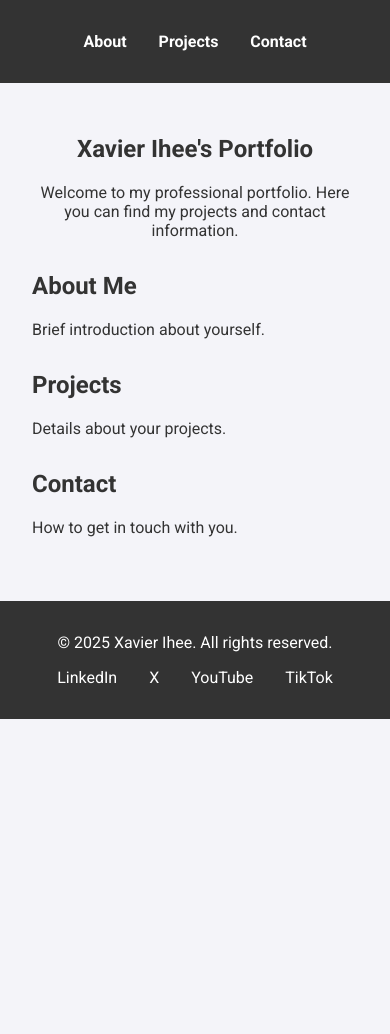
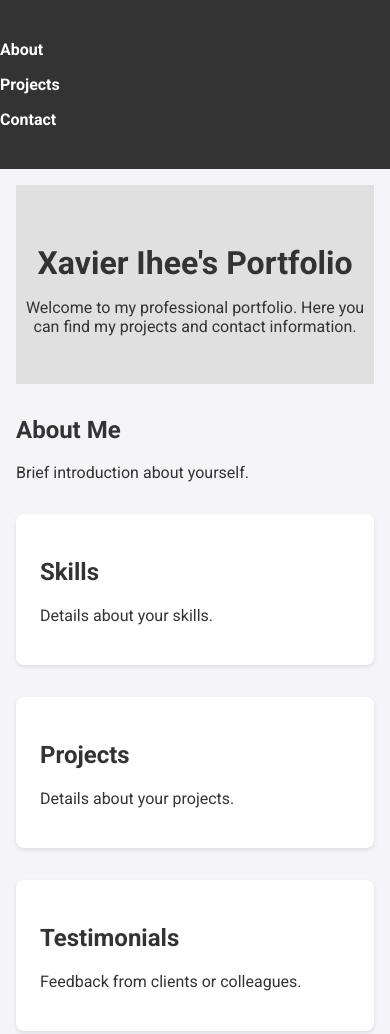
Before and after one commit to xavierihee/portfolio-landing, a website: page src/index.html in a window 390 px wide. Shown: the top 1034 px of the page. Before the commit the page ends 844 px from the top, so only its background shows below. Drawn offline with Linux system fonts and the light colour scheme.

Commit message:
udate html and css visual appeal

```diff
--- a/src/index.html
+++ b/src/index.html
@@ -9,15 +9,18 @@
   <link rel="preconnect" href="https://fonts.googleapis.com">
   <link rel="preconnect" href="https://fonts.gstatic.com" crossorigin>
   <link href="https://fonts.googleapis.com/css2?family=Roboto:wght@400;700&display=swap" rel="stylesheet">
+  <link rel="icon" href="favicon.ico" type="image/x-icon">
+  <meta name="description" content="Xavier Ihee's professional portfolio showcasing projects and contact information.">
+  <meta name="keywords" content="Xavier Ihee, portfolio, Devops enthusiast, projects, contact">
 </head>
 
 <body>
   <header>
     <nav>
       <ul>
-        <li><a href="#about">About</a></li>
-        <li><a href="#projects">Projects</a></li>
-        <li><a href="#contact">Contact</a></li>
+        <li><a href="#about" aria-label="About">About</a></li>
+        <li><a href="#projects" aria-label="Projects">Projects</a></li>
+        <li><a href="#contact" aria-label="Contact">Contact</a></li>
       </ul>
     </nav>
   </header>
@@ -30,9 +33,17 @@
       <h2>About Me</h2>
       <p>Brief introduction about yourself.</p>
     </section>
+    <section id="skills">
+      <h2>Skills</h2>
+      <p>Details about your skills.</p>
+    </section>
     <section id="projects">
       <h2>Projects</h2>
       <p>Details about your projects.</p>
+    </section>
+    <section id="testimonials">
+      <h2>Testimonials</h2>
+      <p>Feedback from clients or colleagues.</p>
     </section>
     <section id="contact">
       <h2>Contact</h2>
@@ -42,12 +53,22 @@
   <footer>
     <p>&copy; 2025 Xavier Ihee. All rights reserved.</p>
     <ul>
-      <li><a href="https://www.linkedin.com/in/xavierihee" target="_blank">LinkedIn</a></li>
-      <li><a href="https://www.twitter.com/xavierihee.dev" target="_blank">X</a></li>
-      <li><a href="https://www.youtube.com/xavierihee.dev" target="_blank">YouTube</a></li>
-      <li><a href="https://www.tiktok.com/@xavierihee.dev" target="_blank">TikTok</a></li>
+      <li><a href="https://www.linkedin.com/in/xavierihee" target="_blank" aria-label="LinkedIn"><img src="linkedin-icon.png" alt="LinkedIn"></a></li>
+      <li><a href="https://www.twitter.com/xavierihee.dev" target="_blank" aria-label="Twitter"><img src="twitter-icon.png" alt="Twitter"></a></li>
+      <li><a href="https://www.youtube.com/xavierihee.dev" target="_blank" aria-label="YouTube"><img src="youtube-icon.png" alt="YouTube"></a></li>
+      <li><a href="https://www.tiktok.com/@xavierihee.dev" target="_blank" aria-label="TikTok"><img src="tiktok-icon.png" alt="TikTok"></a></li>
     </ul>
   </footer>
+  <script>
+    document.querySelectorAll('a[href^="#"]').forEach(anchor => {
+      anchor.addEventListener('click', function (e) {
+        e.preventDefault();
+        document.querySelector(this.getAttribute('href')).scrollIntoView({
+          behavior: 'smooth'
+        });
+      });
+    });
+  </script>
 </body>
 
 </html>
--- a/src/styles.css
+++ b/src/styles.css
@@ -51,7 +51,24 @@ h1, h2 {
 
 #hero {
   text-align: center;
-  margin-bottom: 2rem;
+  padding: 2rem 0;
+  background-color: #e0e0e0;
+}
+
+#hero h1 {
+  font-size: 2.5rem;
+  margin-bottom: 1rem;
+}
+
+#hero p {
+  font-size: 1.2rem;
+}
+
+#skills, #projects, #testimonials, #contact {
+  background-color: #fff;
+  padding: 1.5rem;
+  border-radius: 8px;
+  box-shadow: 0 2px 4px rgba(0, 0, 0, 0.1);
 }
 
 footer {
@@ -61,15 +78,20 @@ footer {
   padding: 1rem 0;
 }
 
+footer p {
+  margin: 0;
+}
+
 footer ul {
   list-style: none;
-  padding: 0;
   display: flex;
   justify-content: center;
+  padding: 0;
+  margin: 1rem 0 0 0;
 }
 
 footer ul li {
-  margin: 0 1rem;
+  margin: 0 0.5rem;
 }
 
 footer ul li a {
@@ -81,23 +103,33 @@ footer ul li a:hover {
   text-decoration: underline;
 }
 
-/* {
-  font-family: Arial, Helvetica, sans-serif;
+footer ul li a img {
+  width: 24px;
+  height: 24px;
 }
 
-html, body {
-  margin: 0;
-  border: 0;
-  padding: 0;
-  background-color: #fff;
+@media (max-width: 600px) {
+  nav ul {
+    flex-direction: column;
+  }
+
+  nav ul li {
+    margin: 0.5rem 0;
+  }
+
+  main {
+    padding: 1rem;
+  }
+
+  #hero h1 {
+    font-size: 2rem;
+  }
+
+  #hero p {
+    font-size: 1rem;
+  }
 }
 
-main {
-  margin: auto;
-  width: 50%;
-  padding: 20px;
-}
-*/
 main > h1 {
   text-align: center;
   font-size: 3.5em;
```
